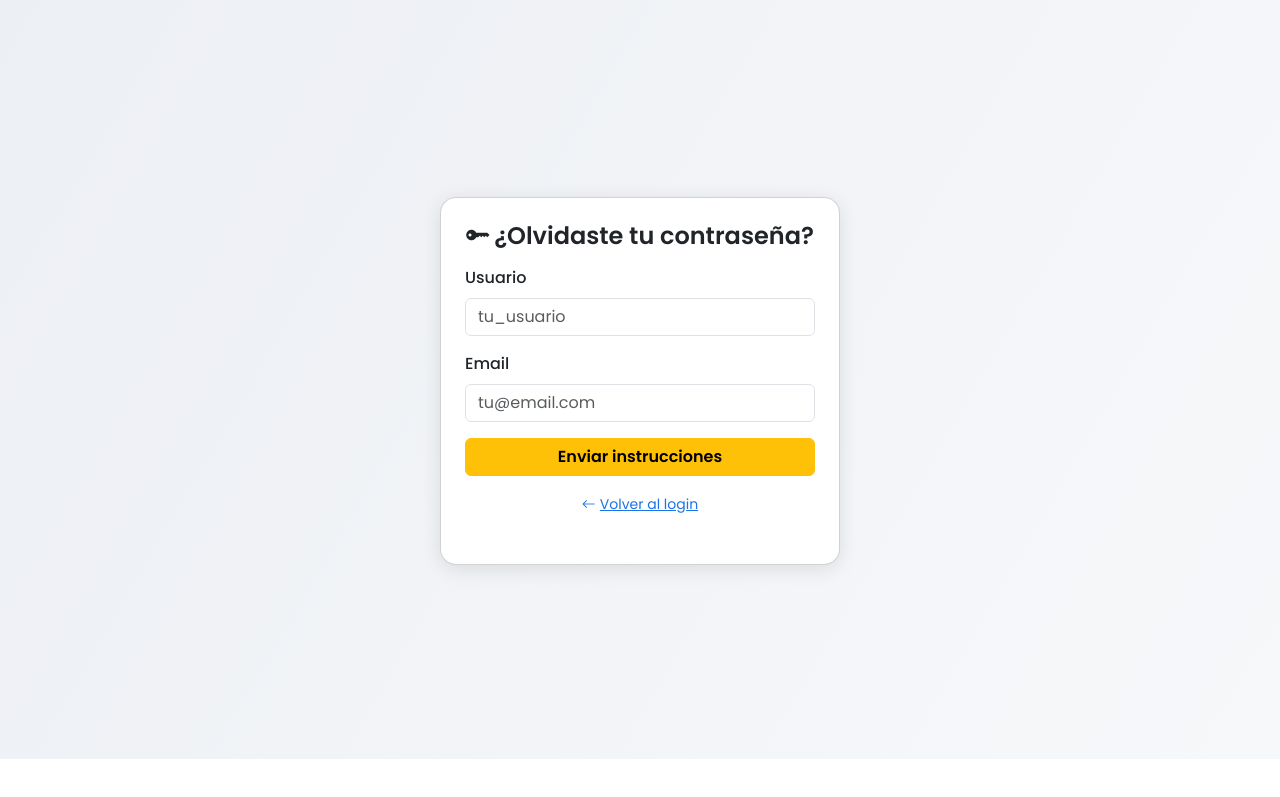
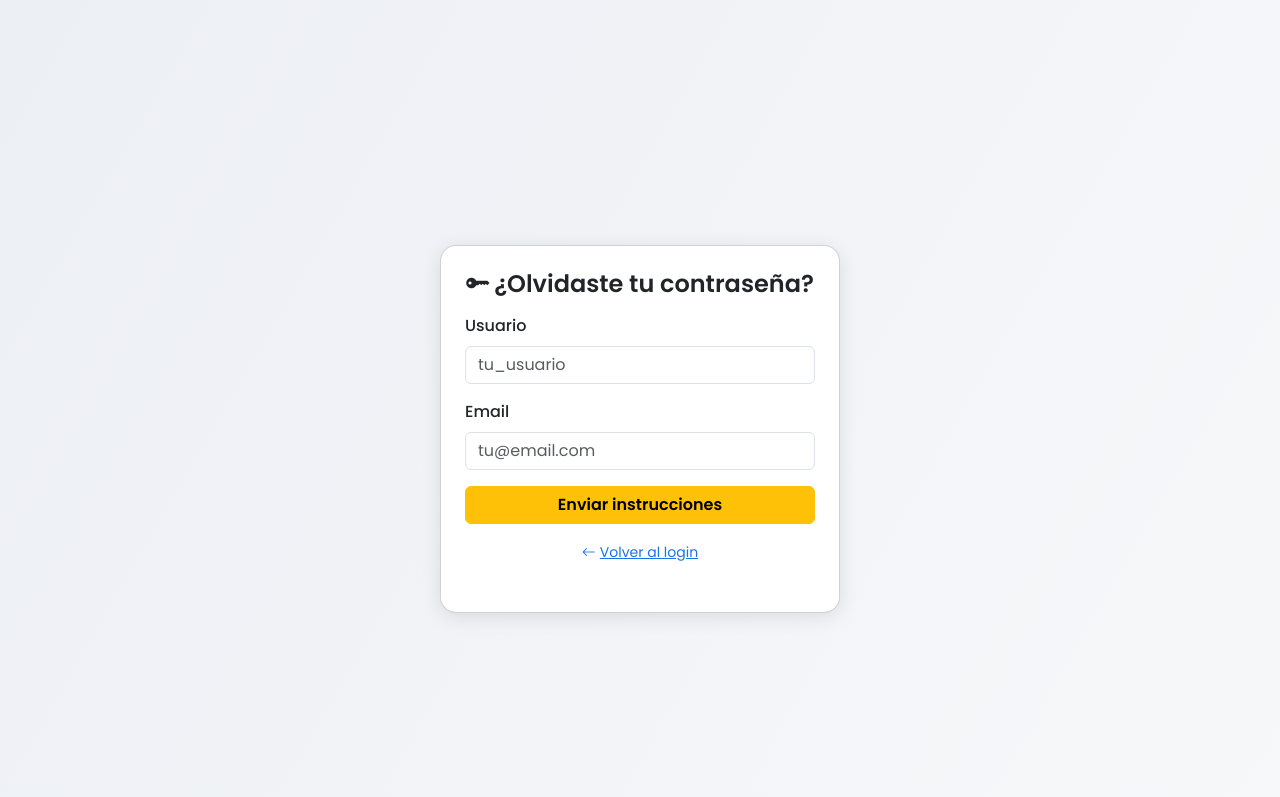
Before and after one commit to JuanferV21/Programation, a website: page app/public/forgot.html in a window 1280 px wide. Shown: the part 41-838 px from the top of the page. Before the commit the page ends 800 px from the top, so only its background shows below. Drawn offline with nearby package versions, Linux system fonts and the light colour scheme.

Commit message:
Use min-vh-100 class for auth pages

```diff
--- a/app/public/forgot.html
+++ b/app/public/forgot.html
@@ -24,7 +24,7 @@
     <h1 class="app-logo fw-bold m-0">SecureAuth</h1>
     <button id="themeToggle" class="btn btn-secondary" aria-label="Cambiar tema"><i class="bi bi-moon-fill" aria-hidden="true"></i></button>
   </header>
-  <div class="container auth-content d-flex align-items-center justify-content-center">
+  <div class="container auth-content d-flex align-items-center justify-content-center min-vh-100">
     <div class="card p-4 bg-white w-100" style="max-width: 400px;">
       <h4 class="card-title text-center mb-3 fw-semibold">
         <i class="bi bi-key-fill me-1" aria-hidden="true"></i>¿Olvidaste tu contraseña?
```
Also changed, not shown: app/public/register.html (+1 -1 lines), app/public/reset.html (+1 -1 lines).
